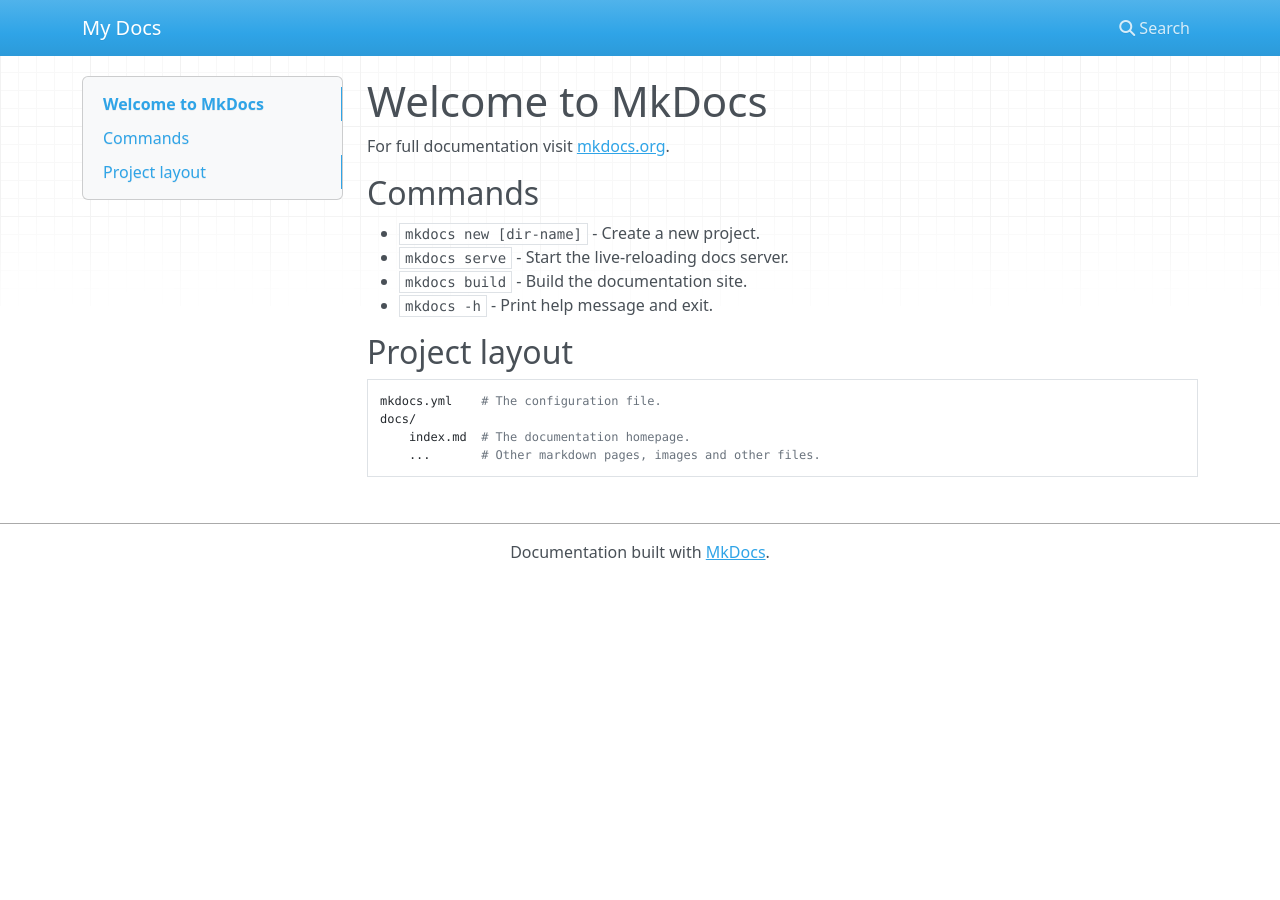
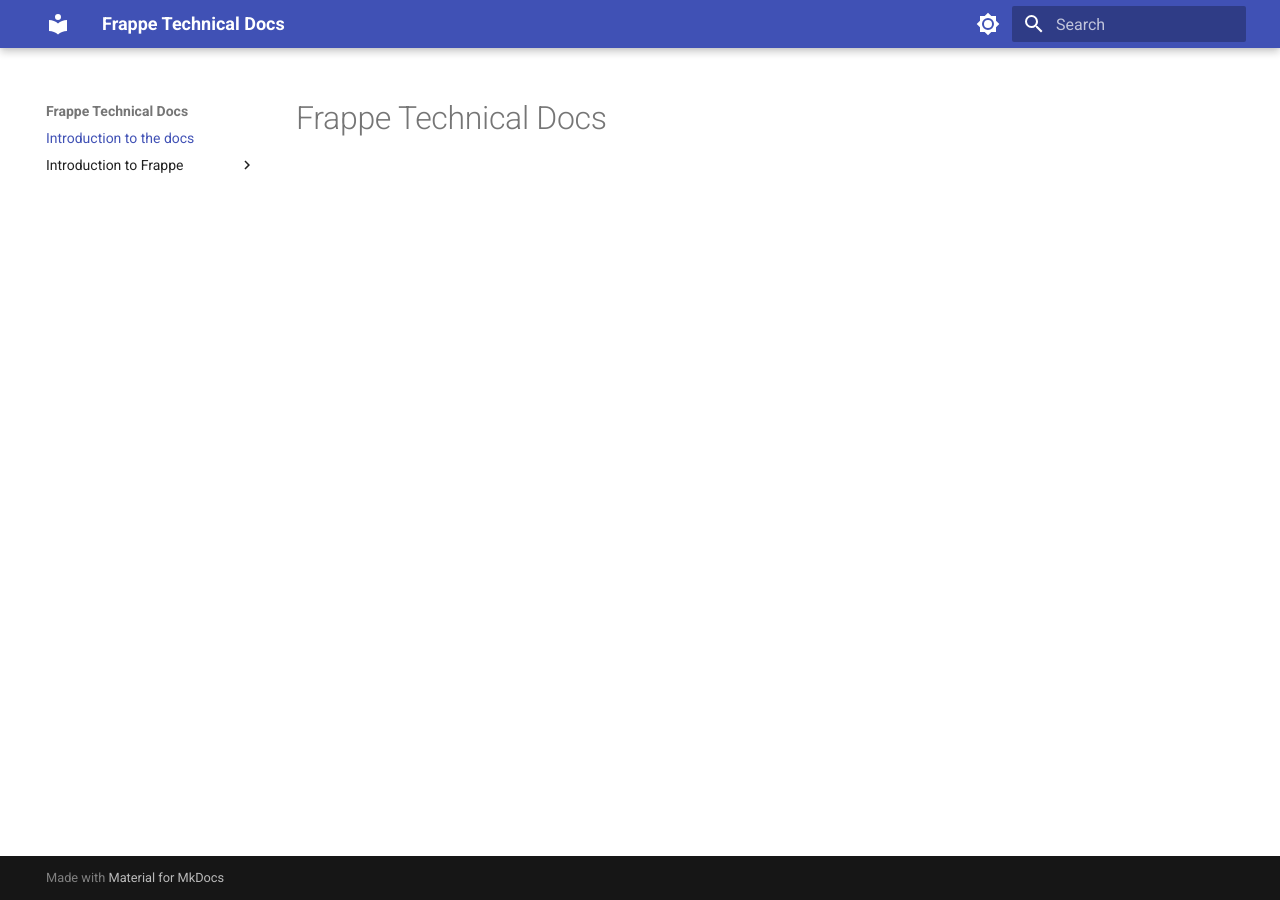
Before and after one commit to git-avc/frappe-technical-docs, an MkDocs documentation site: the page built from docs/index.md, in a window 1280 px wide. Built offline with MkDocs 1.6.1 and Material for MkDocs 9.7.7, drawn with Linux system fonts in a browser that asks for light colours; nearby versions of some CDN libraries.

Commit message:
Add what is frappe section

```diff
--- a/docs/index.md
+++ b/docs/index.md
@@ -1,17 +1 @@
-# Welcome to MkDocs
-
-For full documentation visit [mkdocs.org](https://www.mkdocs.org).
-
-## Commands
-
-* `mkdocs new [dir-name]` - Create a new project.
-* `mkdocs serve` - Start the live-reloading docs server.
-* `mkdocs build` - Build the documentation site.
-* `mkdocs -h` - Print help message and exit.
-
-## Project layout
-
-    mkdocs.yml    # The configuration file.
-    docs/
-        index.md  # The documentation homepage.
-        ...       # Other markdown pages, images and other files.
+# Frappe Technical Docs
--- a/mkdocs.yml
+++ b/mkdocs.yml
@@ -1 +1,20 @@
-site_name: My Docs
+site_name: Frappe Technical Docs
+theme:
+  name: material
+  palette:
+    # Palette toggle for light mode
+    - scheme: default
+      toggle:
+        icon: material/brightness-7
+        name: Switch to dark mode
+
+    # Palette toggle for dark mode
+    - scheme: slate
+      toggle:
+        icon: material/brightness-4
+        name: Switch to light mode
+
+nav:
+  - 'Introduction to the docs': 'index.md'
+  - 'Introduction to Frappe':
+      - 'What is Frappe?': introduction-to-frappe/what-is-frappe.md
```
Also changed, not shown: docs/introduction-to-frappe/what-is-frappe.md (added, +27 -0 lines).
